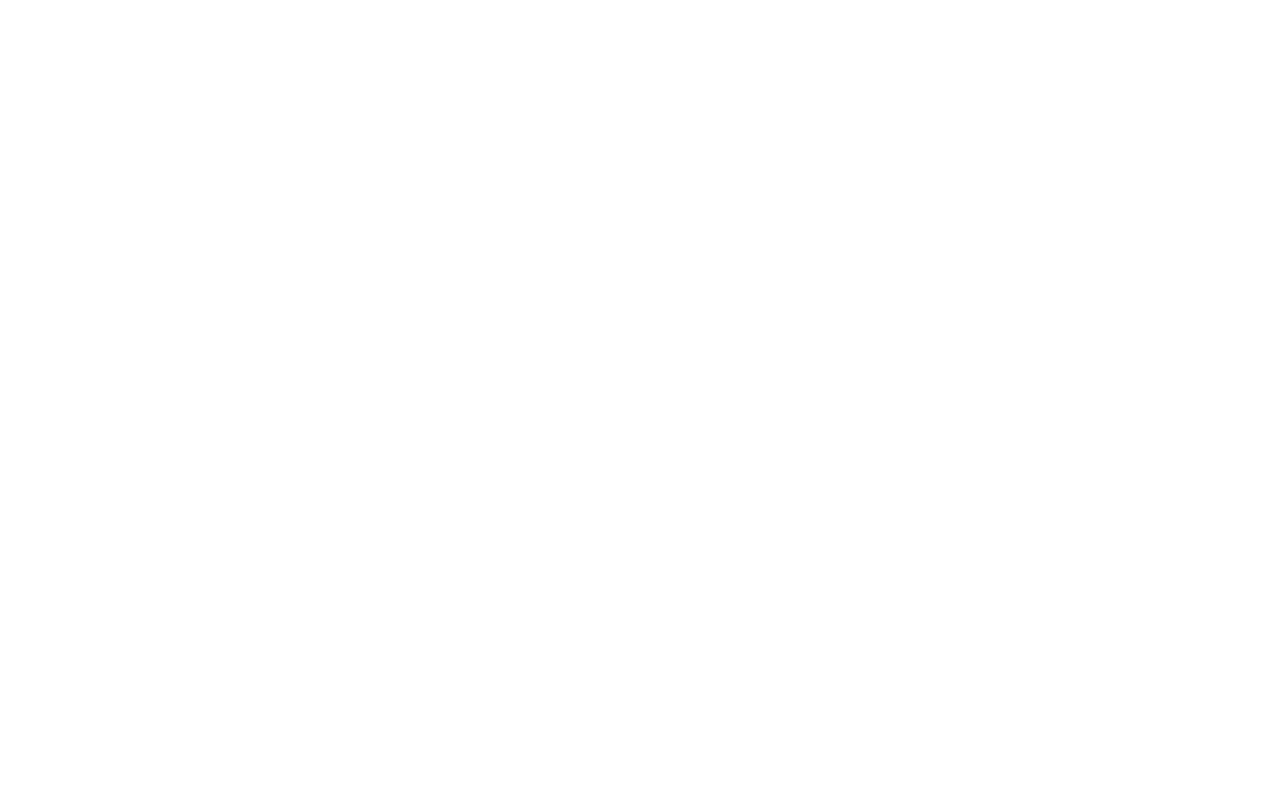
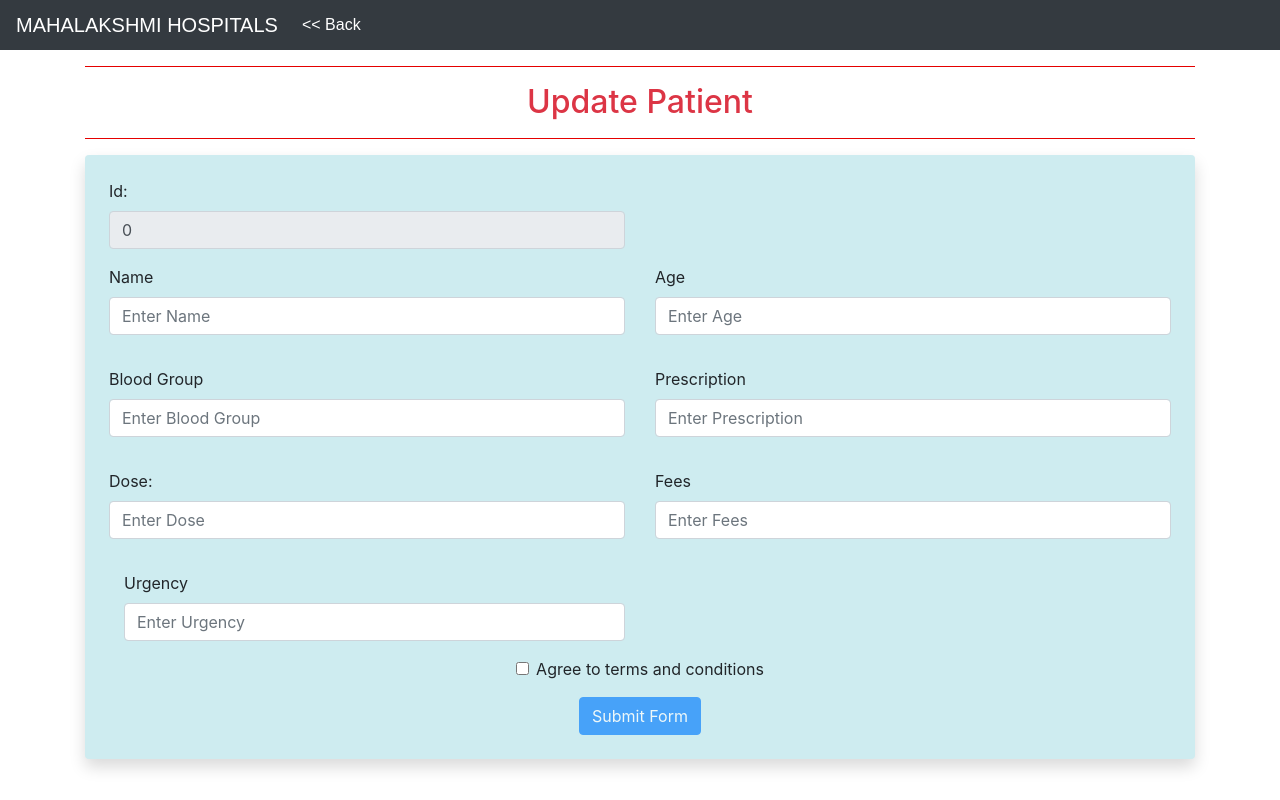
Before and after one commit to SaurabhT910/FrontendHospitalManagementSystem, an Angular app: page /update-patient/1 in a window 1280 px wide. Before the commit this address led to /. Built offline with nearby package versions, Linux system fonts and the light colour scheme; no server answers.

Commit message:
Update Patient and Design update html form

```diff
--- a/src/app/app-routing.module.ts
+++ b/src/app/app-routing.module.ts
@@ -9,6 +9,7 @@
 import { AddPatientComponent } from './add-patient/add-patient.component';
 import { MedicineListComponent } from './medicine-list/medicine-list.component';
 import { AddMedicineComponent } from './add-medicine/add-medicine.component';
+import { UpdatePatinetComponent } from './update-patinet/update-patinet.component';
 
 
 const routes: Routes = [
@@ -16,12 +17,13 @@
   { path: 'admin', component: AdmindashComponent },
   { path: 'appointmentlist', component: AppointmentComponent }, // Correct component for appointments
   { path:'create-appointment',component:CreateAppointmentComponent},
-  { path:'update-appointment',component:UpdateAppointmentComponent},
+  { path:'update-appointment/:id',component:UpdateAppointmentComponent},
   { path: "home",component:HomeComponent},
   { path:'doctor-dash',component:DoctorDashComponent},
   { path:'create-patient',component:AddPatientComponent},
   { path:'medicine-list',component:MedicineListComponent},
-  { path:'add-medicine',component:AddMedicineComponent}
+  { path:'add-medicine',component:AddMedicineComponent},
+  { path:"update-patient/:pid",component:UpdatePatinetComponent}
 ];
 
 @NgModule({
--- a/src/app/app.module.ts
+++ b/src/app/app.module.ts
@@ -14,6 +14,7 @@
 import { AddPatientComponent } from './add-patient/add-patient.component';
 import { MedicineListComponent } from './medicine-list/medicine-list.component';
 import { AddMedicineComponent } from './add-medicine/add-medicine.component';
+import { UpdatePatinetComponent } from './update-patinet/update-patinet.component';
 
 
 @NgModule({
@@ -28,6 +29,7 @@
     AddPatientComponent,
     MedicineListComponent,
     AddMedicineComponent,
+    UpdatePatinetComponent,
   ],
   imports: [
     BrowserModule,
--- a/src/app/appointment/appointment.component.html
+++ b/src/app/appointment/appointment.component.html
@@ -53,9 +53,9 @@
             <td>
               <button class="btn btn-danger me-3" (click)="delete(appointment.id)">DELETE</button>
               &nbsp;&nbsp;
-              <a routerLink="/update-appointment">
-                <button class="btn btn-primary btn-sm">UPDATE</button>
-              </a>
+
+                <button class="btn btn-success"(click)="update(appointment.id)">UPDATE</button>
+
             </td>
           </tr>
         </tbody>
--- a/src/app/appointment/appointment.component.ts
+++ b/src/app/appointment/appointment.component.ts
@@ -1,6 +1,7 @@
 import { Component, OnInit } from '@angular/core';
 import { AppointmentService } from '../appointment.service';
 import { Appointment } from '../appointment';
+import { Router } from '@angular/router';
 
 @Component({
   selector: 'app-appointment',
@@ -11,7 +12,7 @@
 export class AppointmentComponent implements OnInit {
 
   appointment:Appointment[]=[]
-  constructor(private appointmentService:AppointmentService){}
+  constructor(private appointmentService:AppointmentService,private router:Router){}
   ngOnInit(): void {
     this.getAppointment();
   }
@@ -28,6 +29,8 @@
       this.getAppointment();
     })
   }
-
+  update(id:number){
+      this.router.navigate(["update-appointment",id]);
+  }
 
 }
--- a/src/app/patient.service.ts
+++ b/src/app/patient.service.ts
@@ -22,4 +22,10 @@
     return this.httpClient.post<Patient>(`${this.baseUrl}/add`,patient)
 
   }
+  getPatinentById(pid:number):Observable<Patient>{
+    return this.httpClient.get<Patient>(`${this.baseUrl}/${pid}`);
+  }
+  updatepatient(pid:number,patient:Patient):Observable<Object>{
+    return this.httpClient.put<Patient>(`${this.baseUrl}/update/${pid}`,patient);
+  }
 }
--- a/src/app/update-appointment/update-appointment.component.ts
+++ b/src/app/update-appointment/update-appointment.component.ts
@@ -1,4 +1,5 @@
 import { Component } from '@angular/core';
+import { Appointment } from '../appointment';
 
 @Component({
   selector: 'app-update-appointment',
@@ -7,10 +8,12 @@
   styleUrl: './update-appointment.component.css'
 })
 export class UpdateAppointmentComponent {
+  appointment:Appointment=new Appointment();
 onSubmit() {
 throw new Error('Method not implemented.');
 }
-id: any;
-appointment: any;
+
+
+
 
 }
--- /dev/null
+++ b/src/app/update-patinet/update-patinet.component.html
@@ -0,0 +1,91 @@
+<!DOCTYPE html>
+<html lang="en">
+<head>
+    <meta charset="UTF-8">
+    <meta name="viewport" content="width=device-width, initial-scale=1.0">
+    <title>doctor-dash</title>
+</head>
+<nav style="margin:auto" class="navbar navbar-expand-lg bg-dark">
+    <a style="color: white;" class="navbar-brand" href="#">MAHALAKSHMI HOSPITALS</a>
+    <button class="navbar-toggler" type="button" data-bs-toggle="collapse" data-bs-target="#navbarSupportedContent" aria-controls="navbarSupportedContent" aria-expanded="false" aria-label="Toggle navigation">
+      <span class="navbar-toggler-icon"></span>
+    </button>
+    <div class="collapse navbar-collapse" id="navbarSupportedContent">
+      <ul class="navbar-nav me-auto mb-2 mb-lg-0">
+        <li class="nav-item">
+            <a style="color: white;"class="nav-link active" aria-current="page" href="javascript:void(0);" routerLink="/doctor-dash"><< Back</a>
+        </li>
+      </ul>
+    </div>
+  </nav>
+<body>
+    <div class="container">
+        <hr color="red">
+        <h2 class="text-center text-danger" >Update Patient</h2>
+        <hr color="red">
+        <div class="d-flex justify-content-center">
+          <form (ngSubmit)="onSubmit()" #patientForm="ngForm" class=" p-4 rounded shadow" style="width: 100%;
+          background-color: rgb(206, 236, 240);" novalidate>
+            <div class="form-group row mb-3">
+                <div class="col-md-6">
+                    <label for="pid">Id:</label>
+                    <input type="number" class="form-control"  id="pid" name="pid"  [(ngModel)]="patient.pid" required #pid="ngModel" disabled="">
+                  </div>
+            </div>
+            <div class="form-group row mb-3">
+              <div class="col-md-6">
+                <label for="pname">Name</label>
+                <input type="text" class="form-control" id="pname" name="pname" placeholder="Enter Name"  [(ngModel)]="patient.pname" required #pname="ngModel">
+                <div *ngIf="pname.invalid && pname.touched" class="text-danger">Name is required</div>
+              </div>
+              <div class="form-group col-md-6">
+                <label for="page">Age</label>
+                <input type="text" class="form-control" id="page" name="page" placeholder="Enter Age"  [(ngModel)]="patient.page" required #page="ngModel">
+                <div *ngIf="page.invalid && page.touched" class="text-danger">Age is required</div>
+              </div>
+            </div>
+            <div class="form-group row mb-3">
+              <div class="col-md-6">
+                <label for="pblood">Blood Group</label>
+                <input type="text" class="form-control" id="pblood" name="pblood" placeholder="Enter Blood Group" required [(ngModel)]="patient.pblood" required #pblood="ngModel">
+                <div *ngIf="pblood.invalid && pblood.touched" class="text-danger">Blood Group is required</div>
+              </div>
+              <div class="form-group col-md-6">
+                <label for="prescription">Prescription</label>
+                <input type="text" class="form-control" id="prescription" name="prescription" placeholder="Enter Prescription" required [(ngModel)]="patient.prescription" required #prescription="ngModel" >
+                <div *ngIf="prescription.invalid && prescription.touched" class="text-danger">Prescription is required</div>
+              </div>
+            </div>
+            <div class="form-group row mb-3">
+                <div class="col-md-6">
+                  <label for="pdose">Dose:</label>
+                  <input type="text" class="form-control" id="pdose" name="pdose" placeholder="Enter Dose" required [(ngModel)]="patient.pdose" required #pdose="ngModel">
+                  <div *ngIf="pdose.invalid && pdose.touched" class="text-danger">Dose Is required</div>
+                </div>
+                <div class="form-group col-md-6">
+                  <label for="pfees">Fees</label>
+                  <input type="text" class="form-control" id="pfees" name="pfees" placeholder="Enter Fees" required [(ngModel)]="patient.pfees" required #pfees="ngModel" >
+                  <div *ngIf="pfees.invalid && pfees.touched" class="text-danger">Fees is required</div>
+                </div>
+              </div>
+              <div>
+                <div class="form-group col-md-6">
+                    <label for="purgency">Urgency</label>
+                    <input type="text" class="form-control" id="purgency" name="purgency" placeholder="Enter Urgency" required [(ngModel)]="patient.purgency" required #purgency="ngModel" >
+                    <div *ngIf="pfees.invalid && pfees.touched" class="text-danger">Enter Urgency</div>
+                  </div>
+              </div>
+            <div class="form-check mb-3 text-center">
+              <input class="form-check-input" type="checkbox" id="invalidCheck3" required>
+              <label class="form-check-label" for="invalidCheck3">
+                   Agree to terms and conditions
+              </label>
+            </div>
+            <div class="text-center">
+                <button class="btn btn-primary  text-center" type="submit" [disabled]="patientForm.invalid">Submit Form</button>
+            </div>
+          </form>
+        </div>
+    </div>
+</body>
+</html>
--- /dev/null
+++ b/src/app/update-patinet/update-patinet.component.ts
@@ -0,0 +1,32 @@
+import { Component } from '@angular/core';
+import { Patient } from '../patient';
+import { PatientService } from '../patient.service';
+import { ActivatedRoute, Router } from '@angular/router';
+
+@Component({
+  selector: 'app-update-patinet',
+  standalone: false,
+  templateUrl: './update-patinet.component.html',
+  styleUrl: './update-patinet.component.css'
+})
+export class UpdatePatinetComponent {
+  patient:Patient=new Patient();
+  pid:number=0;
+  constructor(private patientService:PatientService,private route:ActivatedRoute,private router:Router){}
+   ngOnInit(){
+    this.pid=this.route.snapshot.params['pid'];
+    this.patientService.getPatinentById(this.pid).subscribe(data=>{
+     this.patient=data;
+    })
+   }
+    onSubmit(){
+       this.patientService.updatepatient(this.pid,this.patient).subscribe(data=>{
+        console.log(data);
+        this.gotToDocDash();
+       })
+    }
+
+    gotToDocDash(){
+        this.router.navigate(['/doctor-dash']);
+    }
+}
```
Also changed, not shown: src/app/doctor-dash/doctor-dash.component.html (+5 -4 lines), src/app/doctor-dash/doctor-dash.component.ts (+11 -1 lines), src/app/update-patinet/update-patinet.component.css (added), 1 other file (tests, documents, lock files or other folders).
